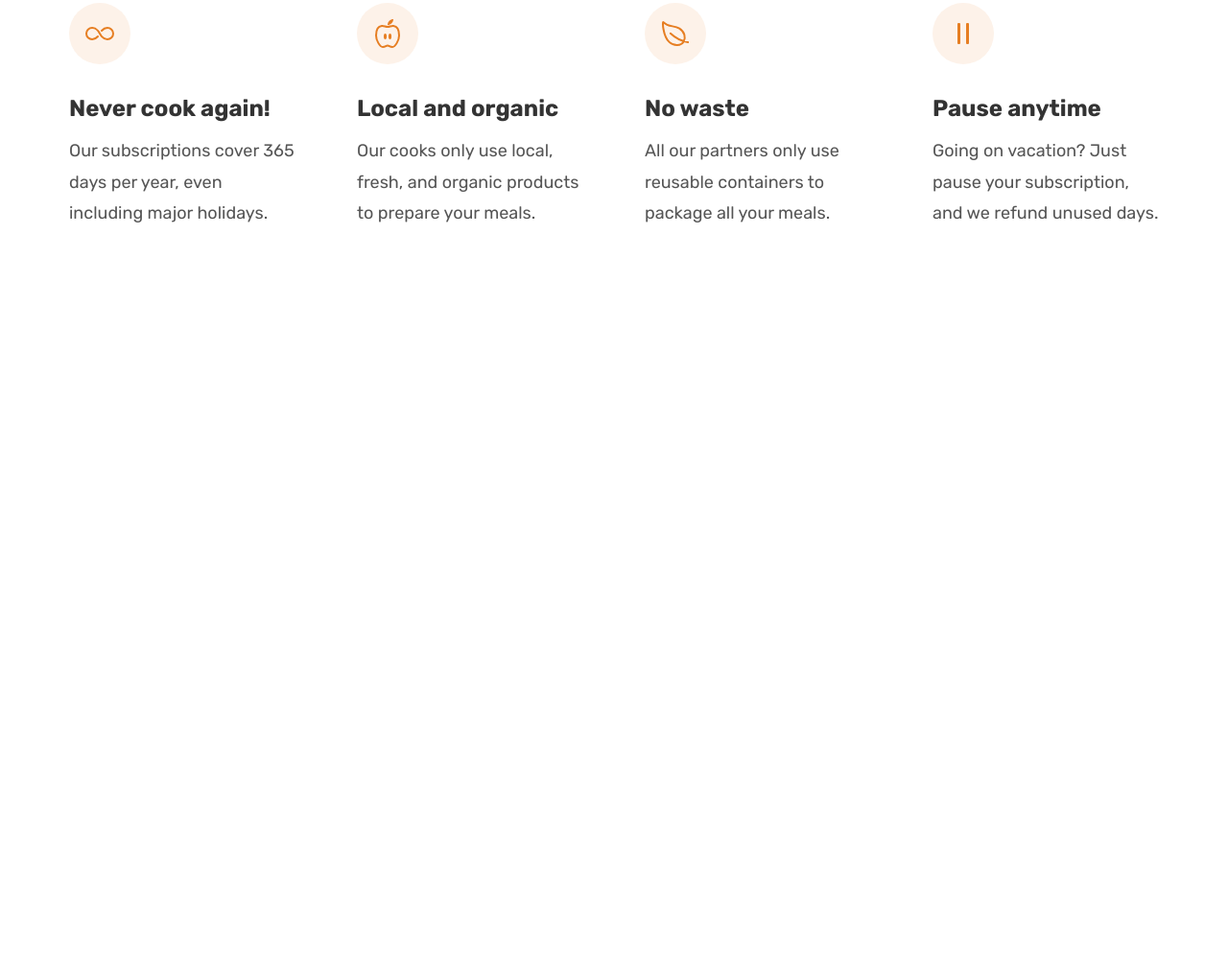
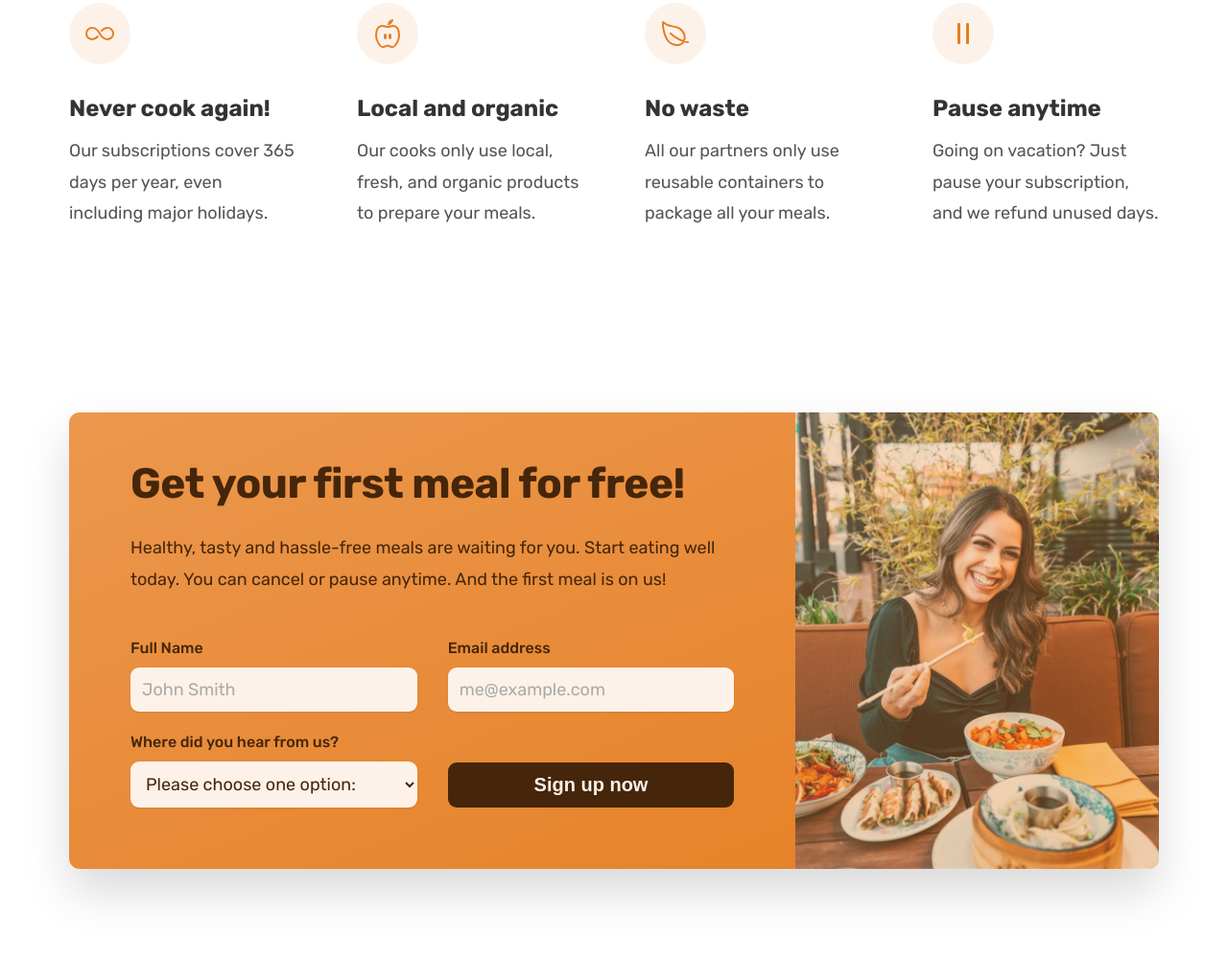
Before and after one commit to JungFF/Omnifood, a website built with Parcel: page index.html in a window 1280 px wide. Shown: the part 5774-6776 px from the top of the page at 96% size. Before the commit the page ends 6108 px from the top, so only its background shows below. Built offline with nearby package versions, Linux system fonts and the light colour scheme.

Commit message:
build the call-to-action section

```diff
--- a/css/general.css
+++ b/css/general.css
@@ -28,8 +28,14 @@ Paragraph default: 1.6
     box-sizing: border-box;
 }
 
+
 html {
     font-size: 62.5%;
+}
+
+*:focus{
+    outline: none;
+    box-shadow: 0 0 0 0.8rem rgba(230, 125, 34, 0.5);
 }
 
 body {
@@ -108,7 +114,7 @@ body {
     margin-bottom: 1.6rem;
     letter-spacing: 0.75px;
 }
-
+.btn,
 .btn:link,
 .btn:visited {
     display: inline-block;
@@ -118,6 +124,9 @@ body {
     border-radius: 9px;
     text-decoration: none;
     transition: all 0.3s ease-in;
+    /* only necessary for .btn */
+    border: none;
+    cursor: pointer;
 }
 
 .btn--full:link,
@@ -141,6 +150,17 @@ body {
 .btn--outline:active {
     background-color: #fdf2e9;
     box-shadow: inset 0 0 0 3px #fff;
+}
+.btn--form{
+   background-color: #45260a;
+   color: #fdf2e9;
+   align-self: end;
+   padding: 1.2rem;
+}
+
+.btn--form:hover{
+    background-color: #fff;
+    color: #555;
 }
 
 .link:link,
--- a/css/style.css
+++ b/css/style.css
@@ -446,3 +446,73 @@
     line-height: 1.8;
 
 }
+
+/***********************/
+/* CTA SECTION */
+/***********************/
+.section-cta {
+    padding: 9.6rem 0;
+}
+
+.cta{
+    display: grid;
+    grid-template-columns: 2fr 1fr;
+    background-color: #e67e22;
+    box-shadow: 0 2.4rem 4.8rem rgba(0, 0, 0, 0.15);
+    border-radius: 11px;
+    background-image: linear-gradient(to right bottom, #eb984e, #e67e22);
+    overflow: hidden;
+}
+
+.cta-text-box{
+    padding: 4.8rem 6.4rem 6.4rem 6.4rem;
+    color: #45260a;
+}
+.cta .heading-secondary{
+    color: inherit;
+    margin-bottom: 2.4rem;
+}
+.cta-text{
+    font-size: 1.8rem;
+    line-height: 1.8;
+    margin-bottom: 4.8rem;
+}
+.cta-img-box{
+    background-image: linear-gradient(to right bottom, rgba(235, 151, 78, 0.35), rgba(230, 125, 34, 0.35)), url('../img/eating.jpg');
+    background-size: cover;
+    background-position: center;
+}
+
+.cta-form{
+    display: grid;
+    grid-template-columns: 1fr 1fr;
+    column-gap: 3.2rem;
+    row-gap: 2.4rem;
+}
+
+.cta-form label{
+    display: block;
+    font-size: 1.6rem;
+    font-weight: 500;
+    margin-bottom: 1.2rem;
+}
+.cta-form input,
+.cta-form select{
+    width: 100%;
+    padding: 1.2rem;
+    color: inherit;
+    font-size: 1.8rem;
+    font-family: inherit;
+    border: none;
+    background-color: #fdf2e9;
+    border-radius: 9px;
+    box-shadow: 0 1px 2px rgba(0, 0, 0, 0.1);
+}
+.cta-form input::placeholder{
+    color: #aaa;
+}
+
+.cta *:focus{
+    outline: none;
+    box-shadow: 0 0 0 0.8rem rgba(253, 242, 233, 0.502);
+}
--- a/index.html
+++ b/index.html
@@ -344,6 +344,42 @@
                 </div>
             </div>
         </section>
+        <section class="section-cta">
+            <div class="container">
+                <div class="cta">
+                    <div class="cta-text-box">
+                        <h2 class="heading-secondary">Get your first meal for free!</h2>
+                        <p class="cta-text">
+                            Healthy, tasty and hassle-free meals are waiting for you. Start eating well today. You can
+                            cancel or pause anytime. And the first meal is on us!
+                        </p>
+                        <form action="#" class="cta-form">
+                            <div>
+                                <label for="name">Full Name</label>
+                                <input type="text" id="name" placeholder="John Smith" required>
+                            </div>
+                            <div>
+                                <label for="email">Email address</label>
+                                <input type="email" id="email" placeholder="me@example.com" required>
+                            </div>
+                            <div>
+                                <label for="select-where">Where did you hear from us?</label>
+                                <select id="select-where" required>
+                                    <option value="">Please choose one option:</option>
+                                    <option value="friend-family">Friends and family</option>
+                                    <option value="youtube">Youtube video</option>
+                                    <option value="ad">Facebook Ad</option>
+                                    <option value="podcast">Podcast</option>
+                                    <option value="others">Others</option>
+                                </select>
+                            </div>
+                            <button class="btn btn--form">Sign up now</button>
+                        </form>
+                    </div>
+                    <div class="cta-img-box" role="img" aria-label="Woman enjoying food"></div>
+                </div>
+            </div>
+        </section>
     </main>
 </body>
 
```
